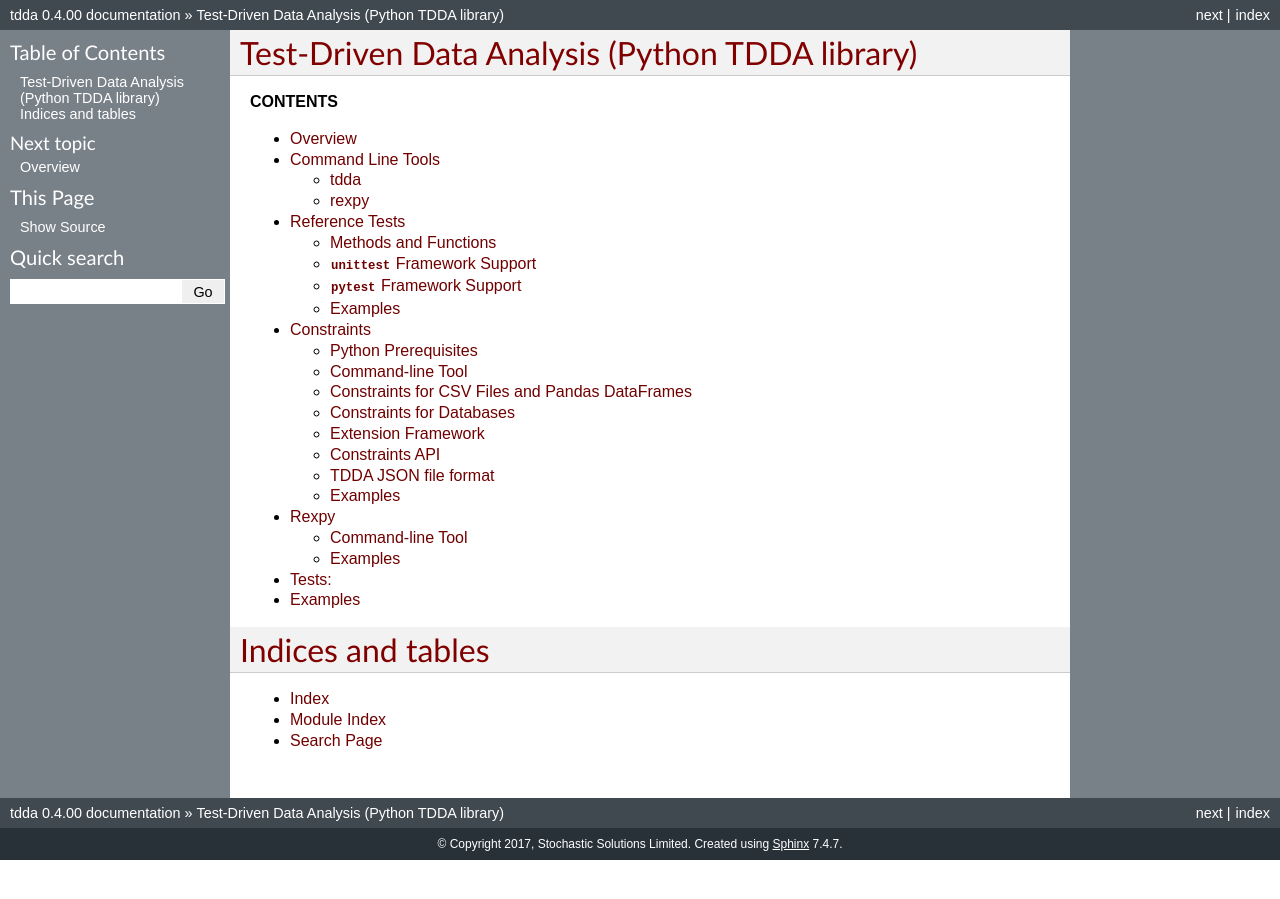
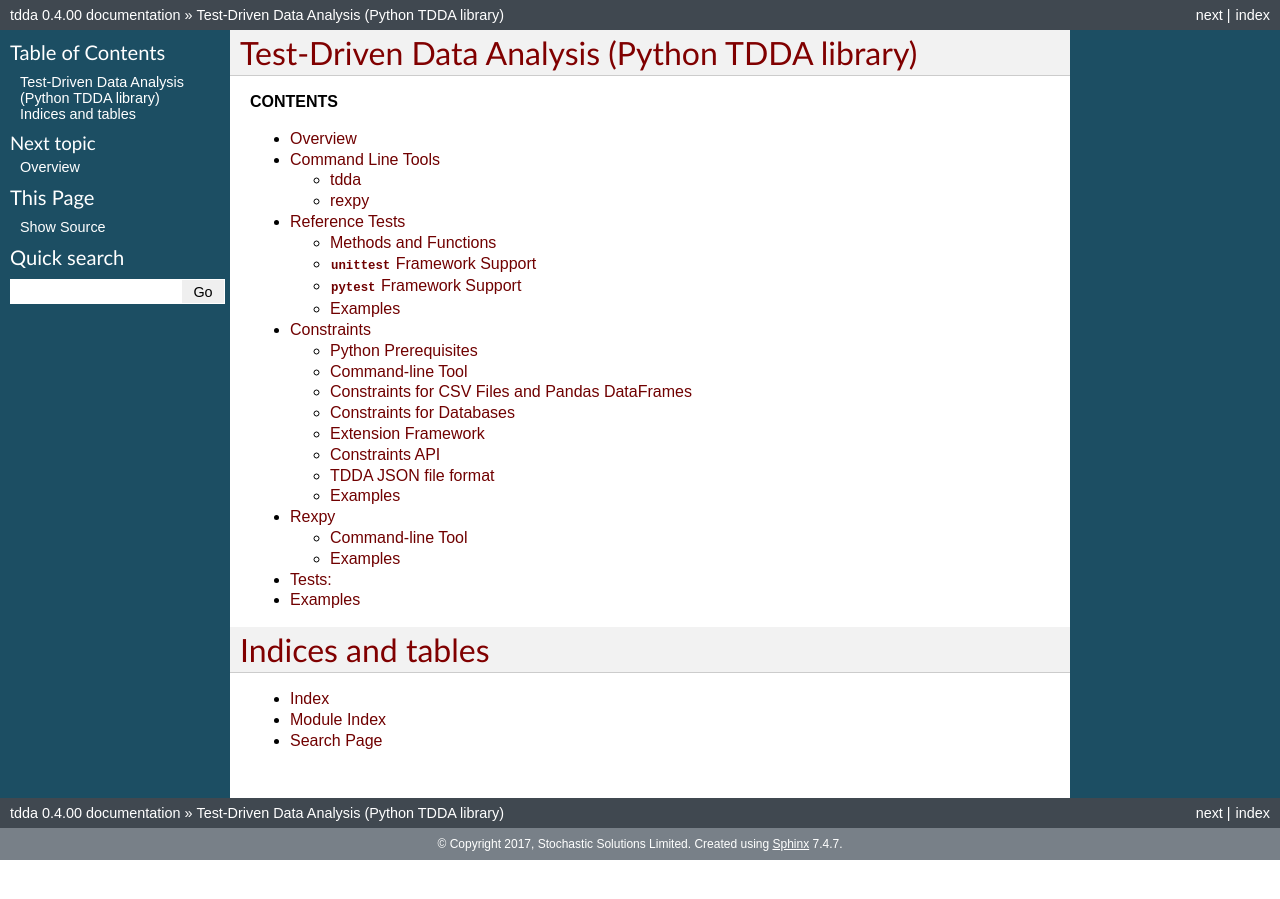
Before and after one commit to tdda/tdda, a Sphinx documentation site: the page built from doc/source/index.txt, in a window 1280 px wide. Built offline with Sphinx 7.4.7, drawn with Linux system fonts in a browser that asks for light colours.

Commit message:
adjustment to background colour style in documentation

```diff
--- a/doc/source/_static/css/custom.css
+++ b/doc/source/_static/css/custom.css
@@ -17,7 +17,6 @@ body {
 }
 
 div.document {
-    background-color: #788088;
 }
 
 div.documentwrapper {
@@ -37,6 +36,7 @@ div.body {
 
 div.footer {
     color: #ffffff;
+    background-color: #788088;
     width: 100%;
     padding: 9px 0 9px 0;
     text-align: center;
```
